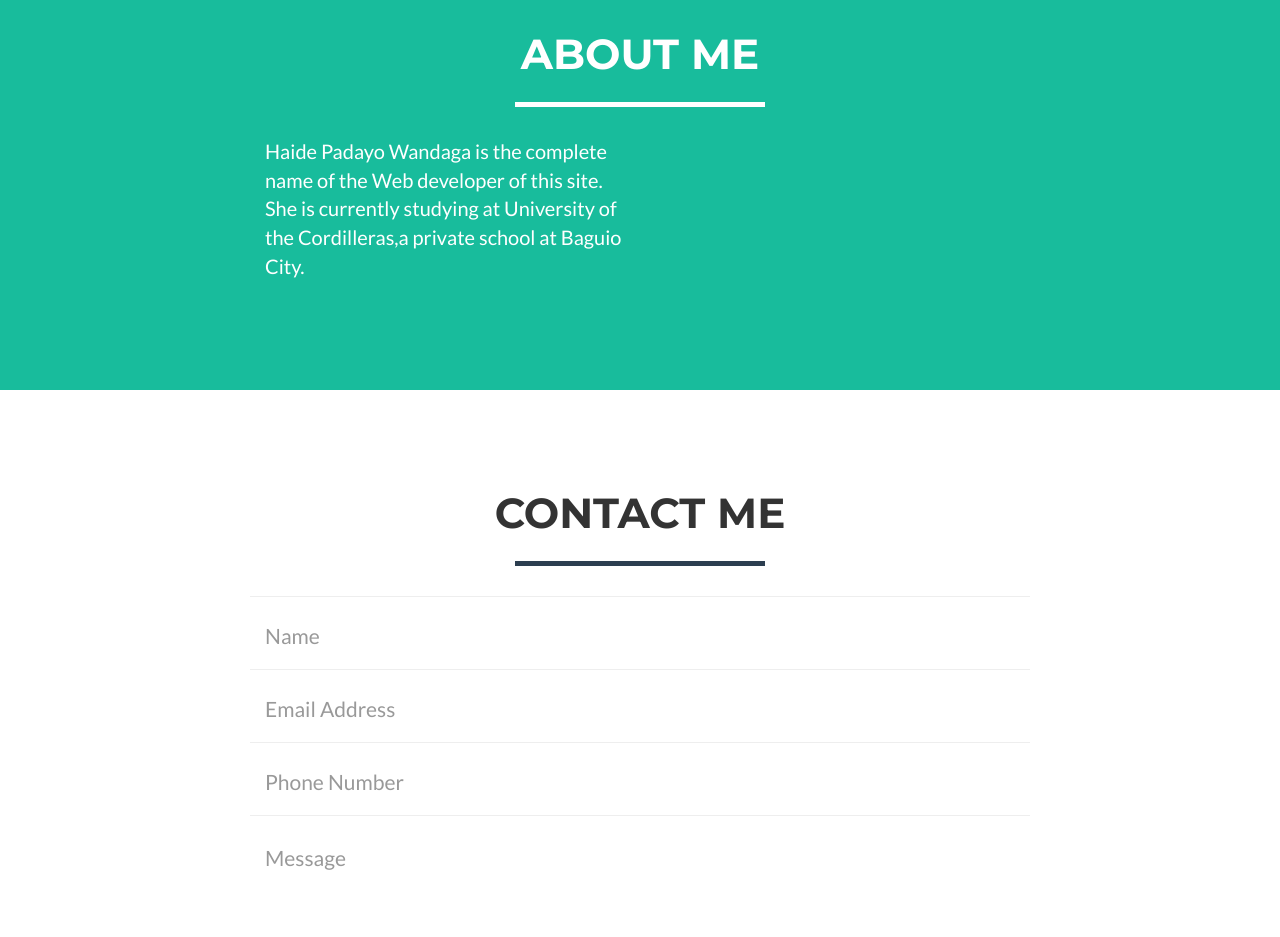
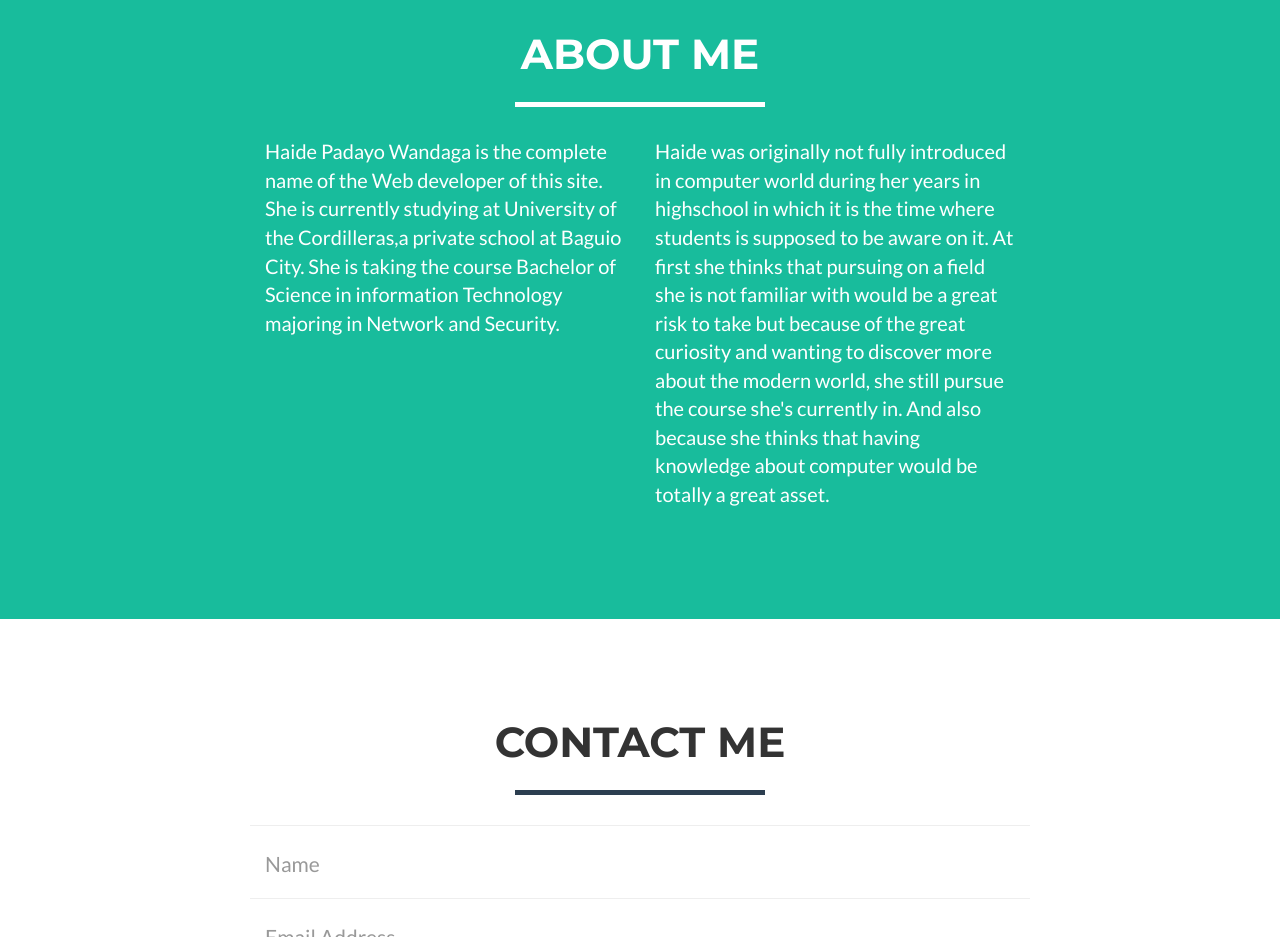
Before and after one commit to haidewandaga/haidewandaga.github.io, a website: page index.html in a window 1280 px wide. Shown: the part 1460-2397 px from the top of the page. Drawn offline with nearby package versions, Linux system fonts and the light colour scheme.

Commit message:
Update index.html

```diff
--- a/index.html
+++ b/index.html
@@ -129,10 +129,12 @@
             <div class="row">
                 <div class="col-lg-4 col-lg-offset-2">
                     <p>Haide Padayo Wandaga is the complete name of the Web developer of this site. She is currently studying at University of the Cordilleras,a private school at Baguio City.
-                   </p>
+                   She is taking the course Bachelor of Science in information Technology majoring in Network and Security.</p>
                 </div>
                 <div class="col-lg-4">
-                    <p></p>
+                    <p>Haide was originally not fully introduced in computer world during her years in highschool in which it is the time where
+                    students is supposed to be aware on it. At first she thinks that pursuing on a field she is not familiar with would be a great risk to take but because of the great
+                    curiosity and wanting to discover more about the modern world, she still pursue the course she's currently in. And also because she thinks that having knowledge about computer would be totally a great asset.</p>
                 </div>
             </div>
         </div>
```
